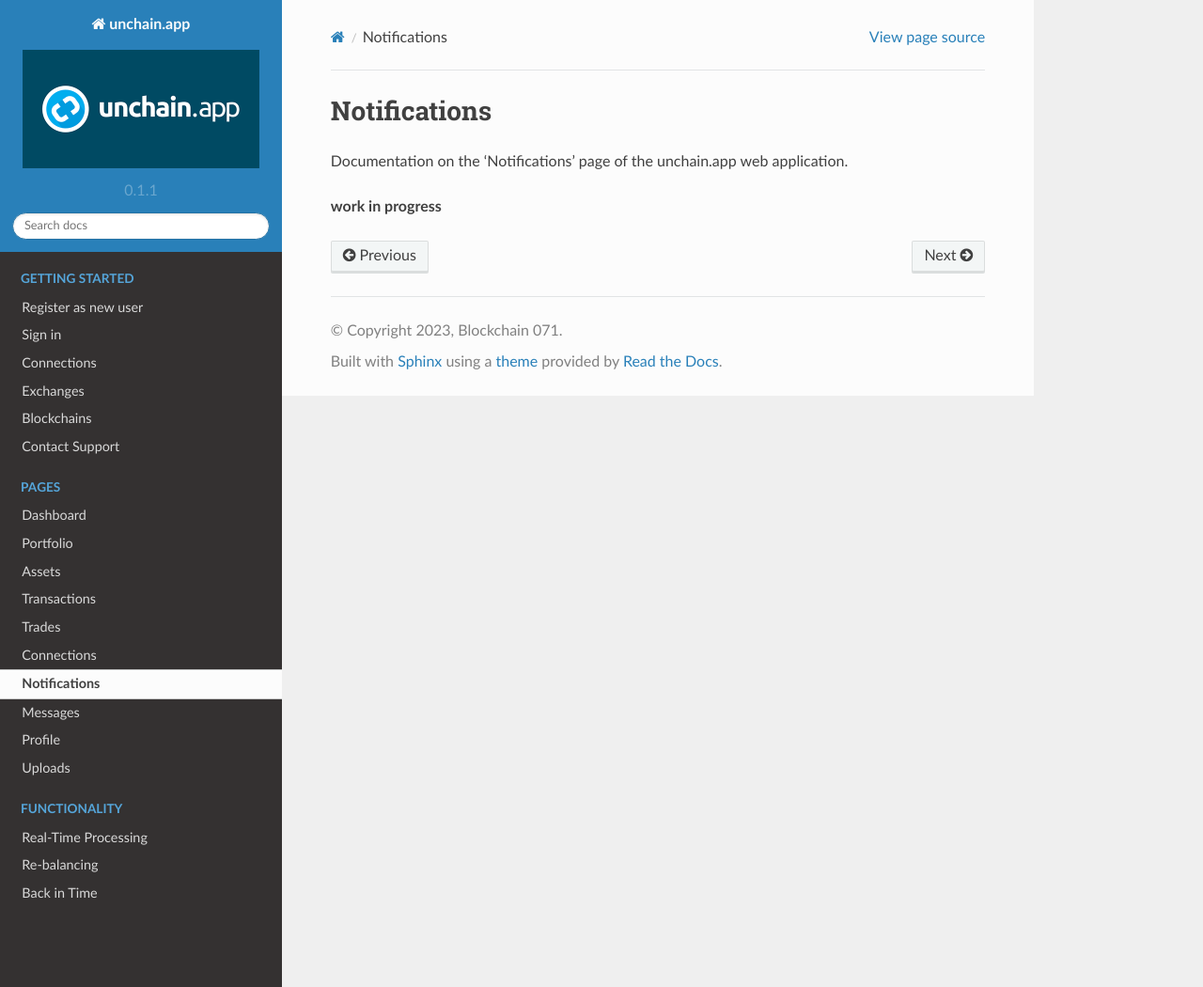
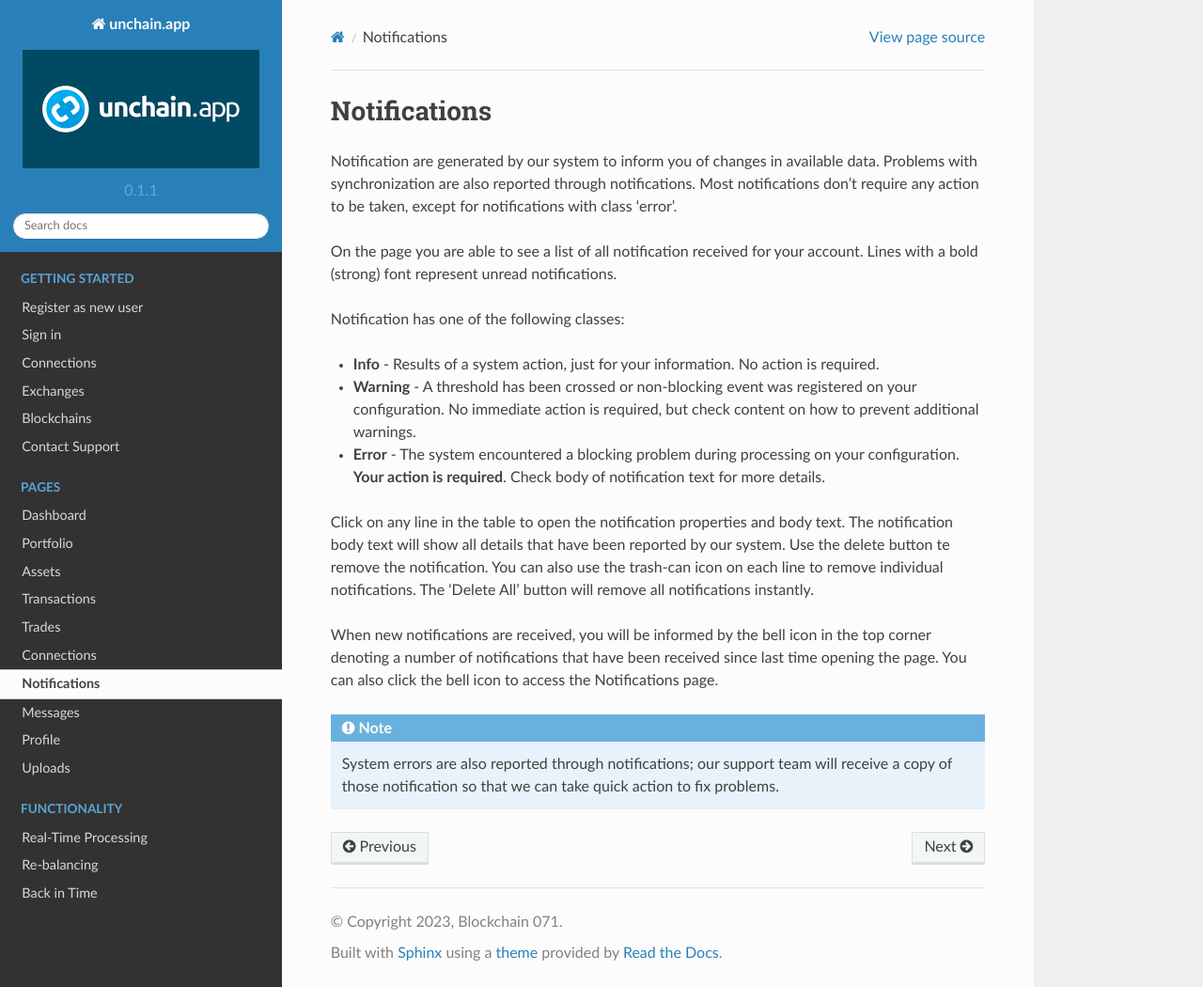
Before and after one commit to eniewold/unchain-readthedocs, a Sphinx documentation site: the page built from docs/source/notifications.rst, in a window 1280 px wide and 1050 px high. Shown: the whole window at 94% size. Built offline with Sphinx 7.4.7 and the Read the Docs theme 2.0.0, drawn with Linux system fonts in a browser that asks for light colours.

Commit message:
notifications added

```diff
--- a/docs/source/dashboard.rst
+++ b/docs/source/dashboard.rst
@@ -40,6 +40,7 @@ Asset Value
 This tab shows a donut chart with slices by asset value. Asset values smaller than 1% are combined into a single donut chart slice. Hover mouse over the chart to reveal additional details.
 
 Next to the chart the following asset (fiat) values are shown:
+
 * Current total value
 * Asset value change since beginning of week
 * Asset value change since beginning of month
--- a/docs/source/login.rst
+++ b/docs/source/login.rst
@@ -24,6 +24,7 @@ Sign in With Ethereum
 Use the 'Sign in With Ethereum' button to use your personal wallet provider as proof of identity. You will sign in using the selected account (address) from your favorite Ethereum wallet.
 
 The following Chrome extension wallets are supported:
+
 * Metamask
 * Binance Wallet
 * Coinbase Wallet
--- a/docs/source/notifications.rst
+++ b/docs/source/notifications.rst
@@ -2,6 +2,19 @@
 Notifications
 ######################
 
-Documentation on the 'Notifications' page of the unchain.app web application.
+Notification are generated by our system to inform you of changes in available data. Problems with synchronization are also reported through notifications. Most notifications don't require any action to be taken, except for notifications with class 'error'.
 
-**work in progress**
+On the page you are able to see a list of all notification received for your account. Lines with a bold (strong) font represent unread notifications.
+
+Notification has one of the following classes:
+
+* **Info** - Results of a system action, just for your information. No action is required.
+* **Warning** - A threshold has been crossed or non-blocking event was registered on your configuration. No immediate action is required, but check content on how to prevent additional warnings.
+* **Error** - The system encountered a blocking problem during processing on your configuration. **Your action is required**. Check body of notification text for more details.
+
+Click on any line in the table to open the notification properties and body text. The notification body text will show all details that have been reported by our system. Use the delete button te remove the notification. You can also use the trash-can icon on each line to remove individual notifications. The 'Delete All' button will remove all notifications instantly.
+
+When new notifications are received, you will be informed by the bell icon in the top corner denoting a number of notifications that have been received since last time opening the page. You can also click the bell icon to access the Notifications page.
+
+.. note::
+   System errors are also reported through notifications; our support team will receive a copy of those notification so that we can take quick action to fix problems.
```
Also changed, not shown: docs/source/register.rst (+4 -3 lines).
